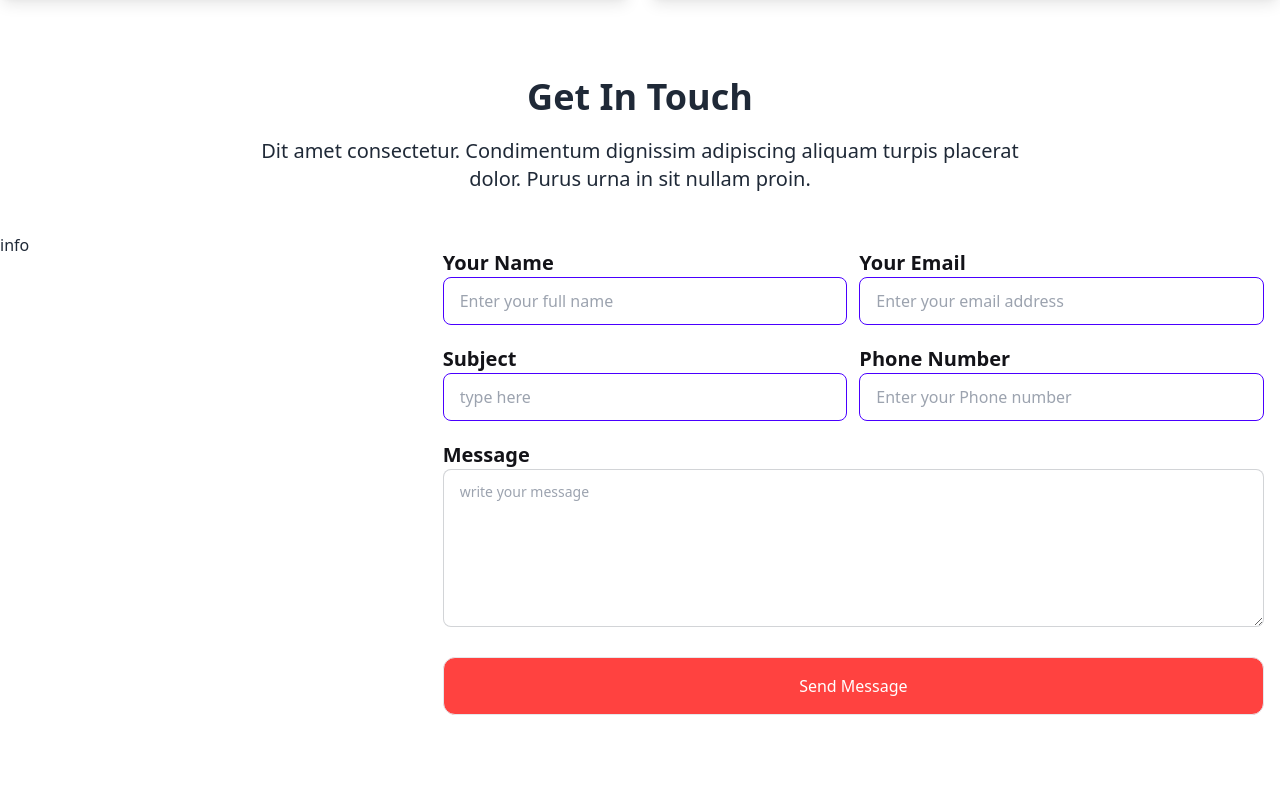
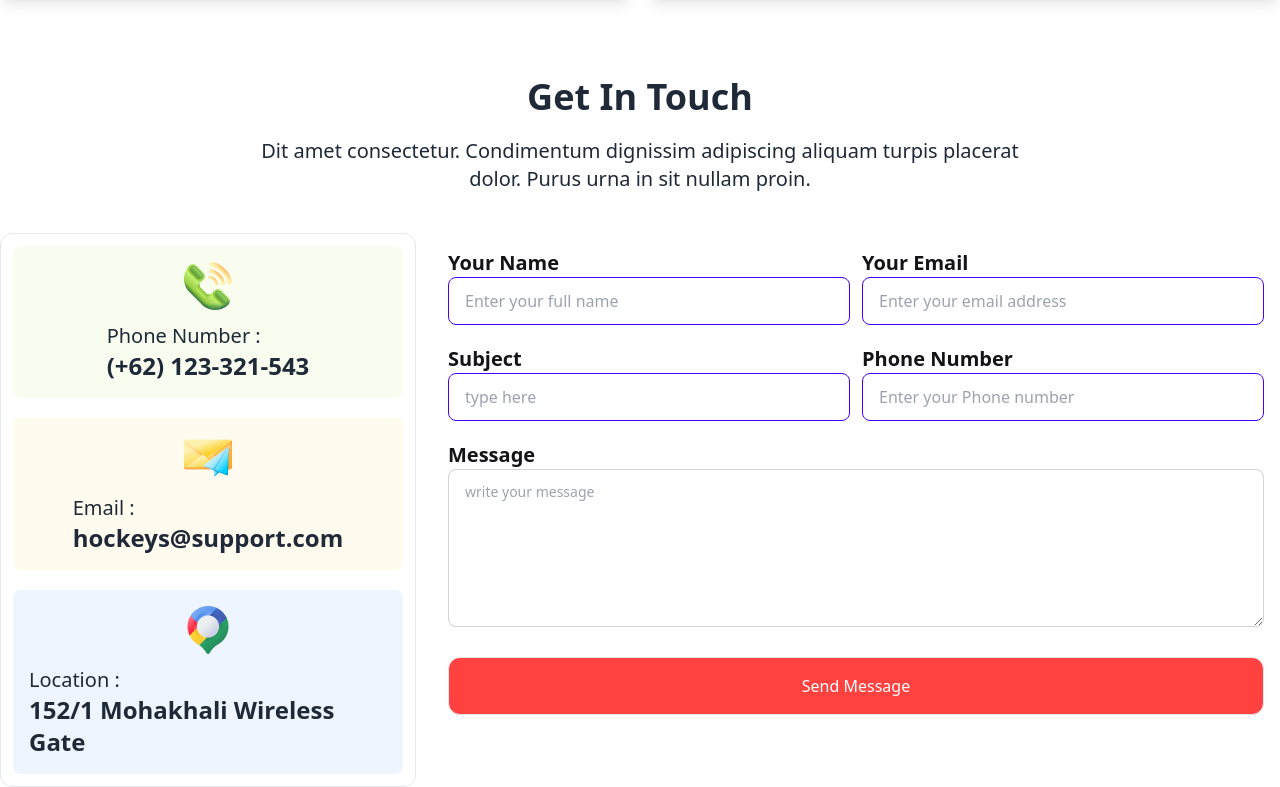
Before and after one commit to saifullah199/Hockey-B9A3, a plain HTML site: page index.html in a window 1280 px wide. Shown: the part 3795-4582 px from the top of the page. Before the commit the page ends 4526 px from the top, so only its background shows below. Drawn offline with nearby package versions, Linux system fonts and the light colour scheme.

Commit message:
get in touch finished

```diff
--- a/index.html
+++ b/index.html
@@ -287,18 +287,44 @@
             <p class="text-center text-xl font-medium mt-5">Dit amet consectetur. Condimentum dignissim adipiscing aliquam turpis placerat <br>
                dolor. Purus urna in sit nullam proin.</p>
 
-               <div class="grid  grid-cols-1 lg:grid-cols-3 mt-10">
-                  <div> info</div>
+               <div class="grid gap-4 grid-cols-1 lg:grid-cols-3 mt-10">
+                  <div class="space-y-5 border rounded-xl p-3 mx-auto">
+                    <div class="">
+                      <div class="rounded-lg bg-[#BCED6D1A] flex flex-col items-center justify-start p-4 ">
+                        <img src="./Images/Group 1171275317.png" alt="">
+                        <p class="mt-3 text-xl">Phone Number : <br>
+                          <span class="text-2xl font-extrabold"> (+62) 123-321-543</span></p>
+                      </div>
+
+                    </div>
+                    <div>
+                      <div class="rounded-lg bg-[#FDDD5F1A] flex flex-col items-center justify-start p-4">
+                        <img src="./Images/Group 1171275318.png" alt="">
+                        <p class="mt-3 text-xl">Email : <br>
+                          <span class="text-2xl font-extrabold"> hockeys@support.com </span></p>
+                      </div>
+
+                    </div>
+                    <div>
+                      <div class="rounded-lg bg-[#629CF31A] flex flex-col items-center justify-start p-4">
+                        <img src="./Images/Group 1171275321.png" alt="">
+                        <p class="mt-3 text-xl">Location : <br>
+                          <span class="text-2xl font-extrabold">152/1 Mohakhali Wireless Gate  </span></p>
+                      </div>
+
+                    </div>
+
+                  </div>
                   <div class="col-span-2 p-4">
                       <div class="grid gap-3 grid-cols-1 lg:grid-cols-2">
 
                         <div>
-                          <label class="text-xl font-bold text-[#131318] mb-3" for="">Your Name</label>
+                          <label class="text-xl font-bold text-[#131318] mb-3" for="name">Your Name</label>
                           <input type="text" placeholder="Enter your full name" class="input input-bordered input-primary w-full " />
                         </div>
 
                         <div>
-                          <label class="text-xl font-bold text-[#131318] mb-3" for="">Your Email</label>
+                          <label class="text-xl font-bold text-[#131318] mb-3" for="email">Your Email</label>
                           <input type="Email" placeholder="Enter your email address" class="input input-bordered input-primary w-full " />
                         </div>
                       </div>
@@ -306,18 +332,18 @@
                       <div class="grid gap-3 grid-cols-1 lg:grid-cols-2 mt-5">
 
                         <div>
-                          <label  class="text-xl font-bold text-[#131318] mb-3" for="">Subject</label>
+                          <label  class="text-xl font-bold text-[#131318] mb-3" for="email">Subject</label>
                           <input type="text" placeholder="type here" class="input input-bordered input-primary w-full " />
                         </div>
 
                         <div>
-                          <label class="text-xl font-bold text-[#131318] mb-3" for="">Phone Number</label>
+                          <label class="text-xl font-bold text-[#131318] mb-3" for="phone number">Phone Number</label>
                           <input type="Email" placeholder="Enter your Phone number" class="input input-bordered input-primary w-full " />
                         </div>
                       </div>
 
                       <div class="mt-5">
-                        <label class="text-xl font-bold text-[#131318] mb-3" for="">Message</label>
+                        <label class="text-xl font-bold text-[#131318] mb-3" for="message">Message</label>
                         <textarea class=" w-full textarea textarea-bordered" placeholder="write your message" rows="5"></textarea>
                       </div>
 
```
